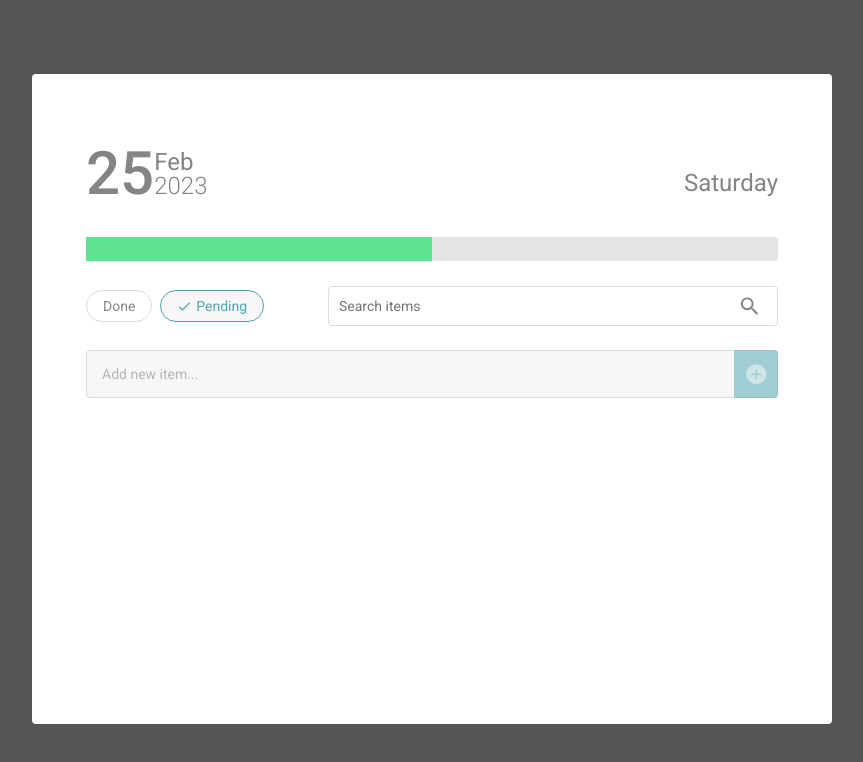
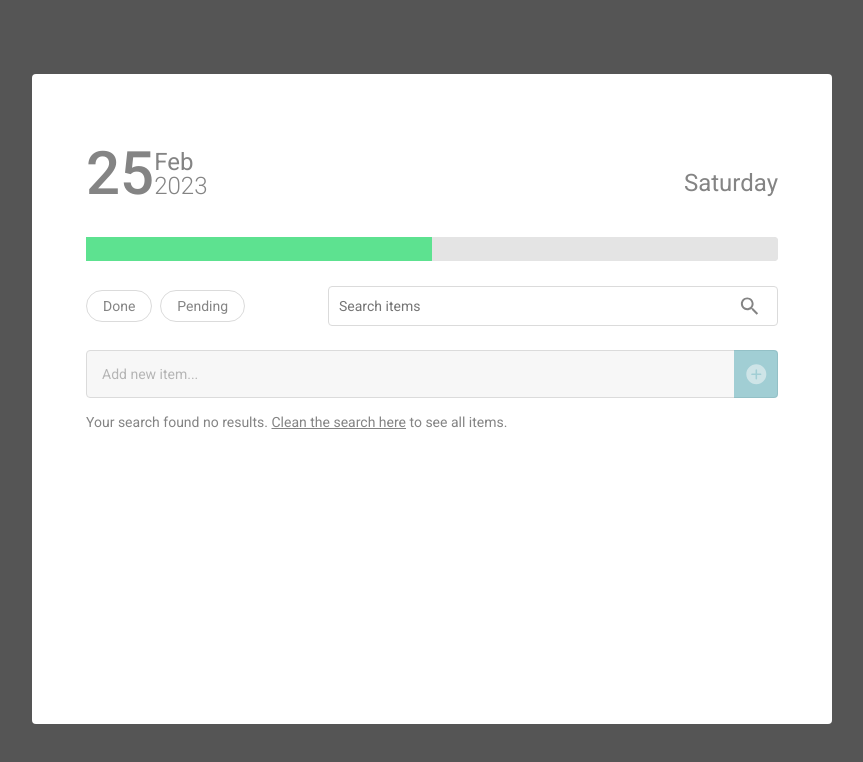
Before and after one commit to sizebay/frontend-challenge, a React (Vite) app: page / in a window 1280 px wide. Shown: the top 762 px of the page, without its empty margins (208-1071 px from the left). Built offline with nearby package versions, Linux system fonts and the light colour scheme.

Commit message:
refactor: implement new filter using store

```diff
--- a/src/@types/index.ts
+++ b/src/@types/index.ts
@@ -5,5 +5,6 @@ export type Todo = {
 };
 
 export type RootState = {
+  filter: string;
   todos: Todo[];
 };
--- a/src/components/SearchBar/index.tsx
+++ b/src/components/SearchBar/index.tsx
@@ -1,5 +1,6 @@
 import { FormEvent } from 'react';
 import { IoMdSearch, IoIosClose, IoMdCheckmark } from 'react-icons/io';
+import { Chips } from '../Chips';
 
 import styles from './styles.module.scss';
 
@@ -10,17 +11,7 @@ function SearchBar() {
 
   return (
     <form className={styles.searchBarContainer} onSubmit={handleSubmit}>
-      <ul className={styles.chipsContainer}>
-        <li>
-          <button>Done</button>
-        </li>
-        <li>
-          <button className={styles.active}>
-            <IoMdCheckmark size={15} />
-            Pending
-          </button>
-        </li>
-      </ul>
+      <Chips />
 
       <p className={styles.inputContainer}>
         <input type="text" placeholder="Search items" />
--- a/src/components/SearchBar/styles.module.scss
+++ b/src/components/SearchBar/styles.module.scss
@@ -1,7 +1,6 @@
 @import '../../styles/config';
 @import '../../styles/mixins';
 
-.chipsContainer,
 .inputContainer {
   @include center-flex;
 }
@@ -44,31 +43,3 @@
     }
   }
 }
-
-.chipsContainer {
-  font-size: 1.4rem;
-  list-style: none;
-
-  li ~ li {
-    margin-inline-start: 0.8rem;
-  }
-
-  button {
-    @include center-flex;
-    border-radius: 20rem;
-    border: $border;
-    cursor: pointer;
-    max-height: 3.3rem;
-    padding: 0.7rem 1.6rem;
-
-    &.active {
-      background: #f7f7f8;
-      border: 1px solid $secondary-color;
-      color: $secondary-color;
-
-      svg {
-        margin-inline-end: 0.4rem;
-      }
-    }
-  }
-}
--- a/src/components/TodoForm/index.tsx
+++ b/src/components/TodoForm/index.tsx
@@ -1,7 +1,7 @@
 import { FormEvent, useState } from 'react';
 import { useDispatch, useSelector } from 'react-redux';
 import { IoIosAddCircle } from 'react-icons/io';
-import { addTodo, selectTotalTodos } from '../../store/todoSlice';
+import { addTodo, selectTodosSize } from '../../store/todoSlice';
 import { generateId } from '../../utils/idGenerator';
 
 import styles from './styles.module.scss';
@@ -10,8 +10,8 @@ function TodoForm() {
   const [inputValue, setInputValue] = useState('');
 
   const dispatch = useDispatch();
-  const totalTodos = useSelector(selectTotalTodos);
-  const isActiveClass = inputValue || totalTodos.length;
+  const todosSize = useSelector(selectTodosSize);
+  const isActiveClass = inputValue || todosSize;
 
   function handleSubmit(e: FormEvent<HTMLFormElement>) {
     e.preventDefault();
--- a/src/components/TodoList/index.tsx
+++ b/src/components/TodoList/index.tsx
@@ -3,9 +3,11 @@ import { useDispatch, useSelector } from 'react-redux';
 import { IoIosCheckmarkCircle, IoMdRemoveCircle } from 'react-icons/io';
 import {
   deleteTodo,
-  selectTotalTodos,
+  selectFilteredTodos,
   updateTodo,
+  selectFilter,
 } from '../../store/todoSlice';
+import { setFilter } from '../../store/filterSlice';
 import { Todo } from '../../@types';
 
 import styles from './styles.module.scss';
@@ -14,17 +16,45 @@ function TodoList() {
   const [todos, setTodos] = useState<Todo[]>([]);
   const [activeTodoId, setActiveTodoId] = useState<number | null>(null);
   const dispatch = useDispatch();
-  const totalTodos = useSelector(selectTotalTodos);
+  const todoList = useSelector(selectFilteredTodos);
+  const filter = useSelector(selectFilter);
 
   const updateTodos = () => {
-    setTodos(totalTodos || []);
+    setTodos(todoList);
   };
 
   useEffect(() => {
     updateTodos();
-  }, [totalTodos]);
+  }, [todoList]);
 
-  if (!todos) return;
+  if (!todos)
+    return <p className={styles.todoListContainer}>Something went wrong...</p>;
+
+  if (todos.length === 0) {
+    const filterState = filter === 'completed' ? 'done' : filter;
+
+    const resetFilters = () => {
+      dispatch(setFilter('all'));
+    };
+
+    return (
+      <p className={styles.todoListContainer}>
+        {filterState === 'all' ? (
+          <>
+            Your search found no results.{' '}
+            <u onClick={resetFilters}>Clean the search here</u> to see all
+            items.
+          </>
+        ) : (
+          <>
+            There are no items marked as {filterState}.{' '}
+            <u onClick={resetFilters}>Clear the filter here</u> to see all
+            items.
+          </>
+        )}
+      </p>
+    );
+  }
 
   function handleItemClick(id: number) {
     setActiveTodoId(activeTodoId === id ? null : id);
--- /dev/null
+++ b/src/store/entities.ts
@@ -0,0 +1,9 @@
+import { combineReducers } from '@reduxjs/toolkit';
+
+import todosReducer from './todoSlice';
+import filterReducer from './filterSlice';
+
+export default combineReducers({
+  filter: filterReducer,
+  todos: todosReducer,
+});
--- /dev/null
+++ b/src/store/filterSlice.ts
@@ -0,0 +1,15 @@
+import { createSlice } from '@reduxjs/toolkit';
+
+const filterSlice = createSlice({
+  name: 'filter',
+  initialState: 'all', // 'all' | 'pending' | 'completed'
+  reducers: {
+    setFilter: (state, action) => {
+      return action.payload;
+    },
+  },
+});
+
+export const { setFilter } = filterSlice.actions;
+
+export default filterSlice.reducer;
--- a/src/store/index.ts
+++ b/src/store/index.ts
@@ -1,9 +1,9 @@
 import { configureStore } from '@reduxjs/toolkit';
 
-import todoReducer from './todoSlice';
+import reducer from './entities';
 
 const store = configureStore({
-  reducer: todoReducer,
+  reducer,
 });
 
 export { store };
--- a/src/store/todoSlice.ts
+++ b/src/store/todoSlice.ts
@@ -2,44 +2,57 @@ import { createSlice, PayloadAction } from '@reduxjs/toolkit';
 import { createSelector, Selector } from 'reselect';
 import { RootState, Todo } from '../@types';
 
-const initialState: RootState = {
-  todos: [],
-};
+let initialState: Todo[] = [];
 
 const storedState = localStorage.getItem('todos');
 if (storedState) {
-  initialState.todos = JSON.parse(storedState);
+  initialState = JSON.parse(storedState);
 }
 
-const slice = createSlice({
+const todosSlice = createSlice({
   name: 'todos',
   initialState,
   reducers: {
     addTodo: (state, action: PayloadAction<Todo>) => {
-      state.todos.push(action.payload);
-      localStorage.setItem('todos', JSON.stringify(state.todos));
+      state.push(action.payload);
+      localStorage.setItem('todos', JSON.stringify(state));
     },
     deleteTodo: (state, action: PayloadAction<number>) => {
-      state.todos = state.todos.filter(todo => todo.id !== action.payload);
-      localStorage.setItem('todos', JSON.stringify(state.todos));
+      const todoIndex = state.findIndex(todo => todo.id === action.payload);
+      if (todoIndex !== -1) {
+        state.splice(todoIndex, 1);
+        localStorage.setItem('todos', JSON.stringify(state));
+      }
     },
     updateTodo: (state, action: PayloadAction<Todo>) => {
-      const todoIndex = state.todos.findIndex(
-        todo => todo.id === action.payload.id
-      );
+      const todoIndex = state.findIndex(todo => todo.id === action.payload.id);
       if (todoIndex !== -1) {
-        state.todos[todoIndex] = action.payload;
-        localStorage.setItem('todos', JSON.stringify(state.todos));
+        state[todoIndex] = action.payload;
+        localStorage.setItem('todos', JSON.stringify(state));
       }
     },
   },
 });
 
-export const { addTodo, deleteTodo, updateTodo } = slice.actions;
+export const selectFilter = (state: RootState) => state.filter;
 
-export const selectTotalTodos: Selector<RootState, Todo[]> = createSelector(
+export const selectFilteredTodos: Selector<RootState, Todo[]> = createSelector(
   (state: RootState) => state.todos,
-  (todos: Todo[]) => todos
+  selectFilter,
+  (todos: Todo[], filter: string) => {
+    switch (filter) {
+      case 'completed':
+        return todos.filter(todo => todo.done);
+      case 'pending':
+        return todos.filter(todo => !todo.done);
+      default:
+        return [...todos];
+    }
+  }
 );
 
-export default slice.reducer;
+export const selectTodosSize = (state: RootState) => state.todos.length;
+
+export const { addTodo, deleteTodo, updateTodo } = todosSlice.actions;
+
+export default todosSlice.reducer;
```
